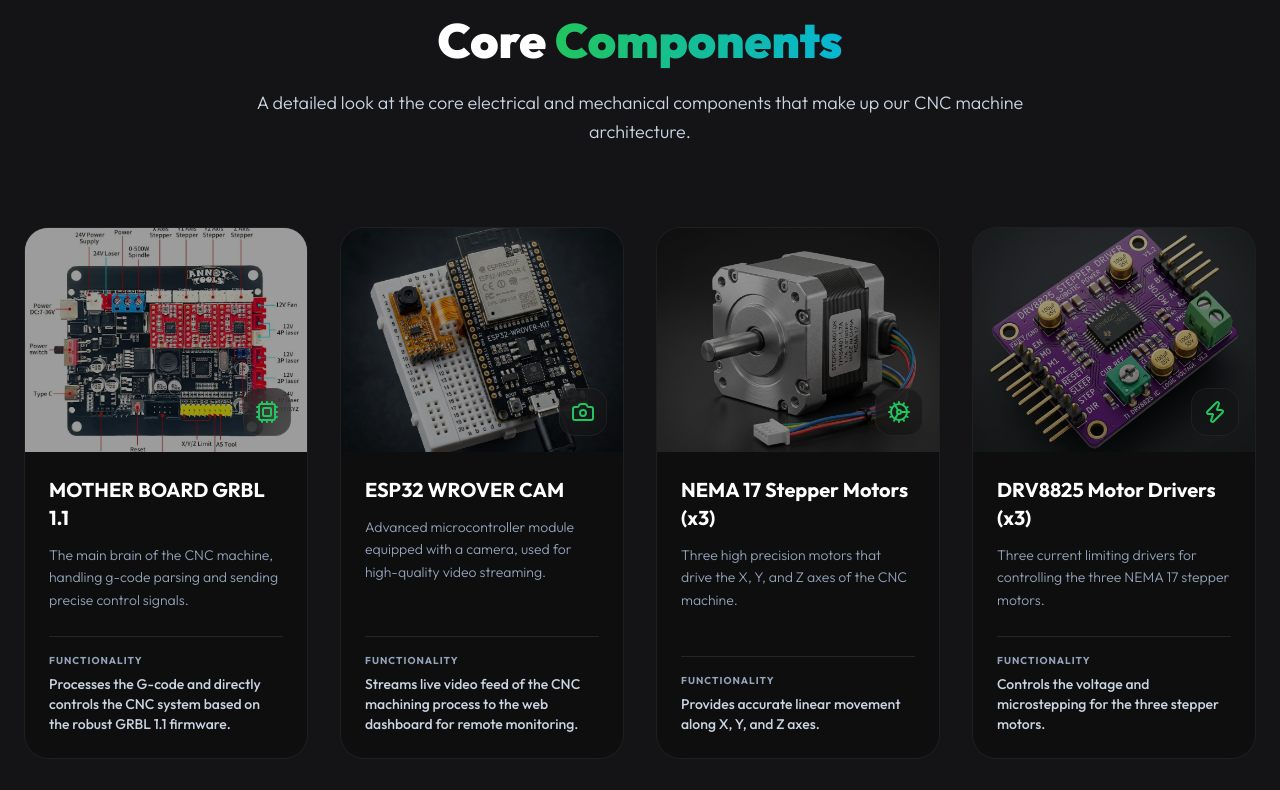
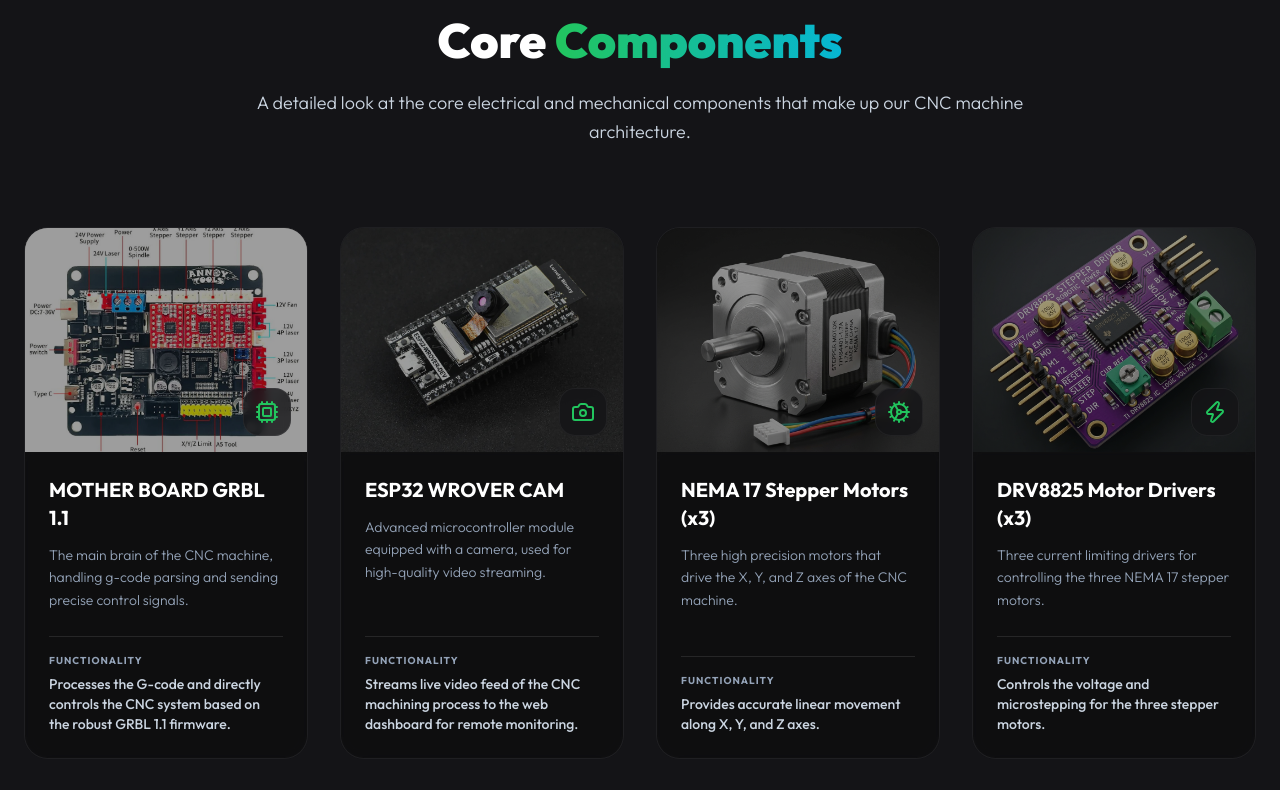
Before and after one commit to ahmedaboalhamd/CNC-Graduation-Project, a React (Vite) app: page / in a window 1280 px wide. Shown: the part 2000-2790 px from the top of the page. Built offline with nearby package versions, Linux system fonts and the light colour scheme.

Commit message:
Fix component images alignment and blend modes

```diff
--- a/src/components/ComponentsSection.jsx
+++ b/src/components/ComponentsSection.jsx
@@ -38,7 +38,7 @@
                 <div className="absolute inset-0 bg-gradient-to-b from-transparent via-transparent to-primary-500/5 opacity-0 group-hover:opacity-100 transition-opacity duration-500"></div>
 
                 <div className="relative h-56 overflow-hidden">
-                  <div className="absolute inset-0 bg-slate-900/10 dark:bg-dark-900/40 mix-blend-multiply group-hover:bg-transparent transition-colors duration-500 z-10" />
+                  <div className="absolute inset-0 bg-slate-900/10 dark:bg-dark-900/40 group-hover:bg-transparent transition-colors duration-500 z-10" />
                   <img
                     src={item.image}
                     alt={item.name}
--- a/src/components/Contact.jsx
+++ b/src/components/Contact.jsx
@@ -38,7 +38,7 @@
                 <MapPin className="w-6 h-6" />
               </div>
               <h3 className="text-xl font-bold text-slate-900 dark:text-white mb-2 relative z-10">University Location</h3>
-              <p className="text-slate-600 dark:text-slate-400 font-light leading-relaxed relative z-10">Faculty of Engineering<br/>Mechatronics Department<br/>Building B, 3rd Floor</p>
+              <p className="text-slate-600 dark:text-slate-400 font-light leading-relaxed relative z-10">Borg El Arab Technological University<br/>Information Technology Department</p>
             </div>
 
             <div className="glass-card p-8 rounded-3xl group hover:-translate-y-1 transition-all duration-300 relative overflow-hidden">
--- a/src/components/Hero.jsx
+++ b/src/components/Hero.jsx
@@ -8,12 +8,12 @@
     <section className="relative min-h-screen flex items-center justify-center overflow-hidden pt-20 transition-colors duration-300">
       {/* Dynamic Background */}
       <div className="absolute inset-0 z-0 bg-slate-50 dark:bg-dark-900 transition-colors duration-500">
-        <div className="absolute inset-0 bg-[url('https://images.unsplash.com/photo-1565439390118-b20468962ff3?auto=format&fit=crop&q=80&w=2000')] bg-cover bg-center opacity-10 dark:opacity-20 mix-blend-luminosity"></div>
+        <div className="absolute inset-0 bg-[url('https://images.unsplash.com/photo-1565439390118-b20468962ff3?auto=format&fit=crop&q=60&w=1200')] bg-cover bg-center opacity-10 dark:opacity-20"></div>
         <div className="absolute inset-0 bg-gradient-to-b from-transparent via-slate-50/80 to-slate-50 dark:from-transparent dark:via-dark-900/80 dark:to-dark-900 z-10" />
 
         {/* Animated Orbs */}
-        <div className="absolute top-1/4 left-1/4 w-96 h-96 bg-primary-500/20 rounded-full blur-3xl animate-pulse mix-blend-screen z-10"></div>
-        <div className="absolute bottom-1/4 right-1/4 w-[30rem] h-[30rem] bg-cyan-500/10 rounded-full blur-3xl animate-pulse mix-blend-screen z-10" style={{ animationDelay: '2s' }}></div>
+        <div className="absolute top-1/4 left-1/4 w-96 h-96 bg-primary-500/10 rounded-full blur-3xl z-10"></div>
+        <div className="absolute bottom-1/4 right-1/4 w-[30rem] h-[30rem] bg-cyan-500/5 rounded-full blur-3xl z-10"></div>
       </div>
 
       <div className="container mx-auto px-6 relative z-20">
--- a/src/components/Supervisor.jsx
+++ b/src/components/Supervisor.jsx
@@ -7,7 +7,7 @@
     id: 1,
     name: "Prof. Dr. Mohamed Morsi El-Gohary",
     role: "University Dean",
-    department: "Faculty of Engineering",
+    department: "Borg El Arab Technological University",
     quote: "Empowering our students to push the boundaries of modern engineering and applied sciences.",
     image: import.meta.env.BASE_URL + "team.images/University Dean.png",
     icon: <Briefcase className="w-6 h-6" />,
@@ -17,7 +17,7 @@
     id: 2,
     name: "Prof. Dr. Osama Elnahas",
     role: "Head of Department",
-    department: "Mechatronics Dept.",
+    department: "Information Technology Dept.",
     quote: "This CNC project is a testament to the department's vision for practical, industry-ready education.",
     image: import.meta.env.BASE_URL + "team.images/Osama_el_naahas.png",
     icon: <Award className="w-6 h-6" />,
@@ -37,7 +37,7 @@
     id: 4,
     name: "Eng. Omar Youssef",
     role: "Teaching Assistant",
-    department: "Mechatronics Dept.",
+    department: "Information Technology Dept.",
     quote: "Supporting the team through complex technical challenges and witnessing their growth was deeply rewarding.",
     image: "https://images.unsplash.com/photo-1500648767791-00dcc994a43e?auto=format&fit=crop&q=80&w=400",
     icon: <UserCheck className="w-6 h-6" />,
--- a/src/data/projectData.js
+++ b/src/data/projectData.js
@@ -28,7 +28,7 @@
     function:
       "Streams live video feed of the CNC machining process to the web dashboard for remote monitoring.",
     icon: Camera,
-    image: import.meta.env.BASE_URL + "esp32cam.png",
+    image: import.meta.env.BASE_URL + "esp32cam_new.jpeg",
   },
   {
     id: 3,
--- a/src/index.css
+++ b/src/index.css
@@ -13,10 +13,10 @@
 
 @layer utilities {
   .glass {
-    @apply bg-white/70 dark:bg-dark-900/50 backdrop-blur-xl border border-slate-200/50 dark:border-white/5;
+    @apply bg-white/80 dark:bg-dark-900/70 backdrop-blur-sm border border-slate-200/50 dark:border-white/5;
   }
   .glass-card {
-    @apply bg-white/80 dark:bg-dark-800/60 backdrop-blur-md border border-slate-200/50 dark:border-white/5 shadow-xl shadow-slate-200/20 dark:shadow-none;
+    @apply bg-white/90 dark:bg-dark-800/80 backdrop-blur-sm border border-slate-200/50 dark:border-white/5 shadow-lg shadow-slate-200/10 dark:shadow-none;
   }
   .glow-primary {
     @apply shadow-[0_0_30px_rgba(34,197,94,0.3)] dark:shadow-[0_0_30px_rgba(34,197,94,0.15)];
```
Also changed, not shown: public/esp32cam_new.jpeg (added), public/esp32cam_real.jpg (deleted).
